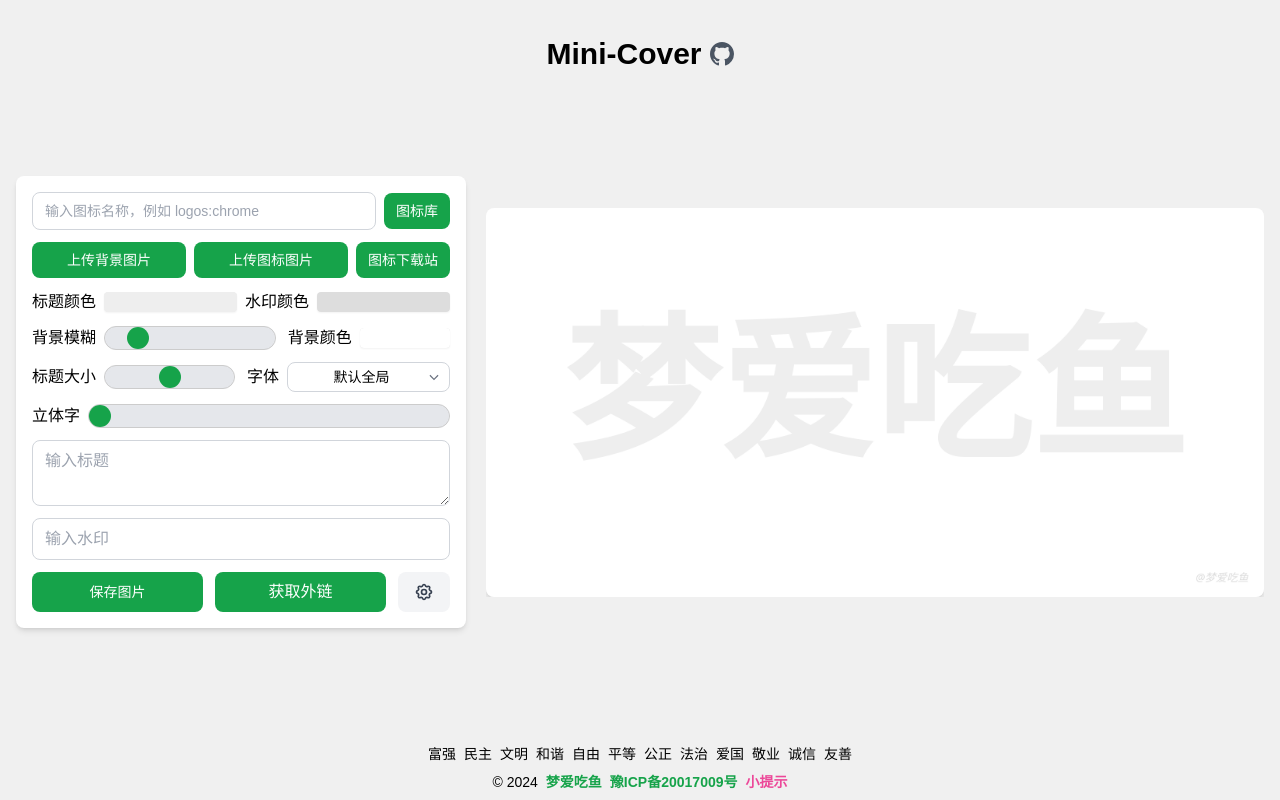
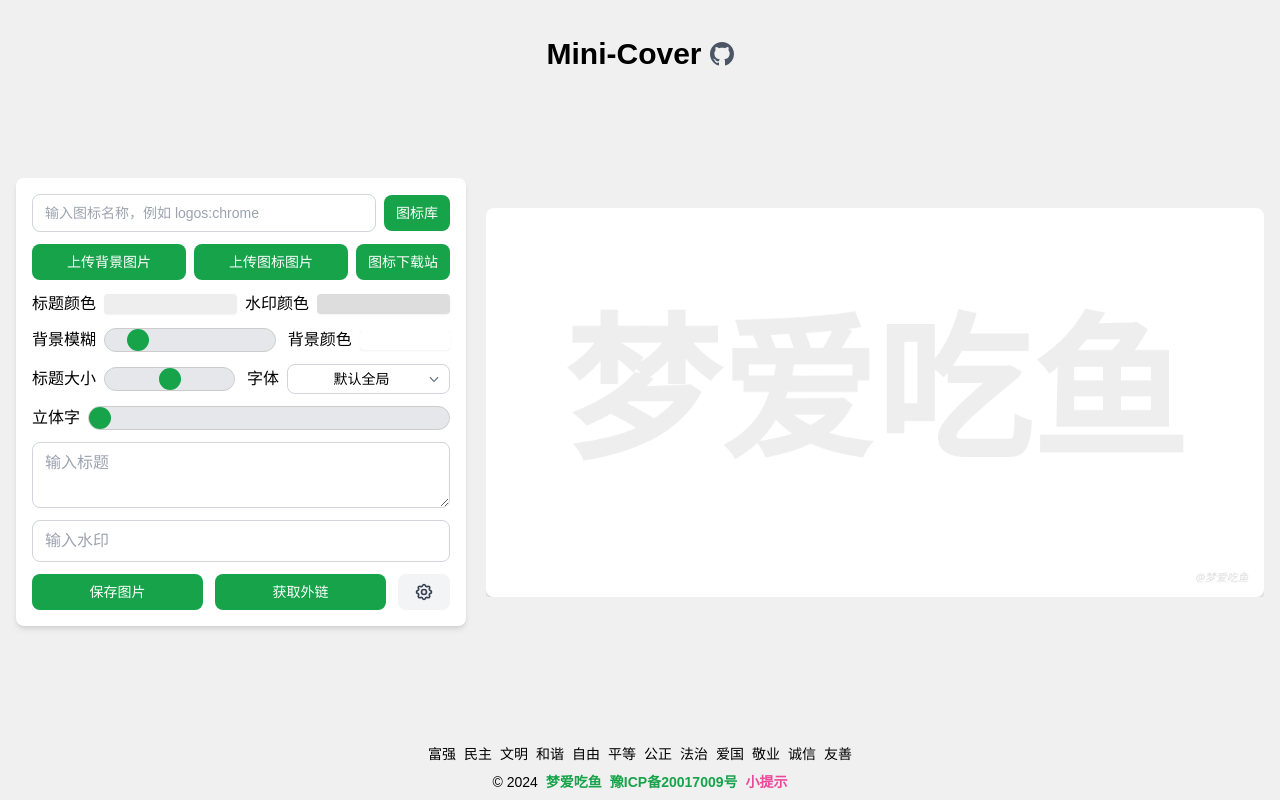
Before and after one commit to JLinMr/Mini-Cover, a Vue app: page / in a window 1280 px wide. Built offline with nearby package versions, Linux system fonts and the light colour scheme; a small style sheet from the web is missing; a web font is replaced by a local one.

Commit message:
💄 调整文字大小

```diff
--- a/src/components/ImageUploader.vue
+++ b/src/components/ImageUploader.vue
@@ -1,7 +1,7 @@
 <template>
   <button v-if="uploadApiUrl"
           @click="uploadImage"
-          class="flex-1 px-4 py-2 bg-green-600 text-white rounded-lg hover:bg-green-700 transition-colors">
+          class="flex-1 px-4 py-2 bg-green-600 text-white rounded-lg hover:bg-green-700 transition-colors text-sm">
     获取外链
   </button>
 
```
